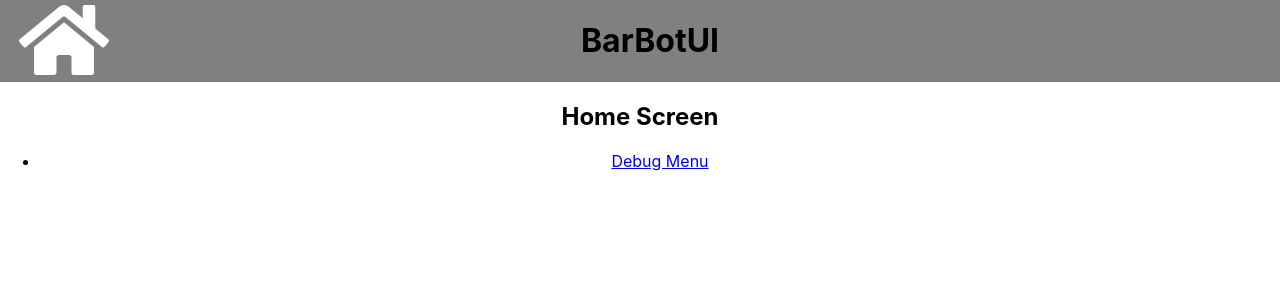
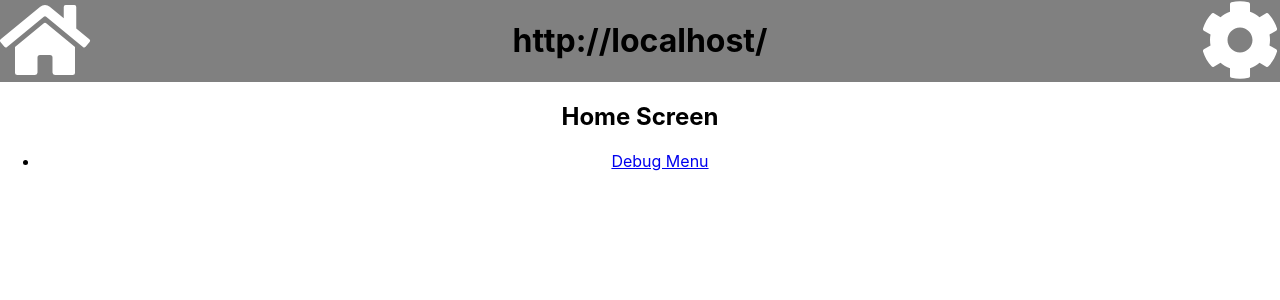
Before and after one commit to EUdds/BarBot, a React (Create React App) app: page / in a window 1280 px wide. Shown: the top 300 px of the page. Built offline with nearby package versions, Linux system fonts and the light colour scheme.

Commit message:
Header settings

```diff
--- a/src/client/App.css
+++ b/src/client/App.css
@@ -2,20 +2,9 @@
   text-align: center;
 }
 
-.App-logo {
-  height: 40vmin;
-  pointer-events: none;
-}
-
-@media (prefers-reduced-motion: no-preference) {
-  .App-logo {
-    animation: App-logo-spin infinite 20s linear;
-  }
-}
-
 .App-header {
   background-color: #282c34;
-  max-height: 10vh;
+  height: 10%;
   display: flex;
   flex-direction: column;
   align-items: center;
--- a/src/client/App.js
+++ b/src/client/App.js
@@ -1,7 +1,7 @@
 /* eslint-disable react/jsx-filename-extension */
 import React, { Component } from 'react';
 import './App.css';
-import { Switch, Route, NavLink, BrowserRouter } from 'react-router-dom';
+import { Switch, Route, NavLink, BrowserRouter, useLocation as Location } from 'react-router-dom';
 import DebugMenu from './views/DebugMenu';
 import HomeScreen from './views/HomeScreen';
 import Header from './components/Header';
--- a/src/client/components/Header.css
+++ b/src/client/components/Header.css
@@ -1,7 +1,14 @@
 .Header {
     height: 10%;
     display: grid;
-    grid-template-columns: 10% 80%;
-    column-gap: 10px;
-    background-color: gray;
+    grid-template-columns: 1fr 3fr 1fr;
+    background-color: grey;
 }
+
+.left {
+    justify-self: start;
+}
+
+.right {
+    justify-self: end;
+}
--- a/src/client/components/Header.js
+++ b/src/client/components/Header.js
@@ -1,15 +1,38 @@
 /* eslint-disable react/jsx-filename-extension */
 import React, { Component } from 'react';
 import './Header.css';
-import { Switch, Route, NavLink, BrowserRouter } from 'react-router-dom';
 import BackButton from './BackButton';
+import SettingsButton from './SettingsButton';
 
 class Header extends Component {
+  constructor(props) {
+    super(props);
+    this.state = {
+      title: 'No Title Set'
+    }
+    this.state.title = window.location.href;
+  }
+  componentDidMount() {
+    this.state.title = window.location.href;
+  }
+
+  componentDidUpdate() {
+    this.state.title = window.location.href
+  }
   render() {
     return (
           <header className="Header">
+            <div className="left">
             <BackButton />
-            <h1>BarBotUI</h1>
+            </div>
+
+            <div className="center">
+            <h1>{this.state.title}</h1>
+            </div>
+
+            <div className="right">
+            <SettingsButton  />
+            </div>
           </header>
     )
   };
--- a/src/client/components/PumpControl.js
+++ b/src/client/components/PumpControl.js
@@ -1,11 +1,15 @@
 import React, {Component} from 'react';
 import io from 'socket.io-client';
 import './PumpControl.css'
+import {FontAwesomeIcon} from '@fortawesome/react-fontawesome';
 export class PumpControl extends Component {
     constructor(props) {
         super(props);
         this.state = {
-            endpoint: 'http://localhost:7000'
+            endpoint: 'http://localhost:7000',
+            pump: {
+                fluid: 'No Fluid Defined'
+            }
         };
         this.socket = io(this.state.endpoint);
         this.state.pumpNumber = props.number;
@@ -24,12 +28,16 @@ export class PumpControl extends Component {
     render() {
         return <div className="pumpControl">
             <p>Pump {this.props.number}</p>
+            <p>Fluid: {this.state.pump.fluid}</p>
             <button className="btn"
                 onClick={(e) => this.onToggleOn(e)}
         >On!</button>
         <button className="btn"
                 onClick={(e) => this.onToggleOff(e)}
         >Off!</button>
+        <button className="btn">
+            <FontAwesomeIcon icon={['fas', 'edit']} style={{color: 'white'}} />
+        </button>
         </div>
     }
 }
--- /dev/null
+++ b/src/client/components/SettingsButton.js
@@ -0,0 +1,16 @@
+import React from 'react';
+import {Link} from 'react-router-dom';
+import {FontAwesomeIcon} from '@fortawesome/react-fontawesome';
+
+class SettingsButton extends React.Component {
+  constructor() {
+    super();
+  }
+
+  render() {
+    return <Link to="/debugMenu"><FontAwesomeIcon icon={['fas', 'cog']} color="white" size="5x" /></Link>
+  }
+
+}
+
+export default SettingsButton;
--- a/src/client/views/DebugMenu.css
+++ b/src/client/views/DebugMenu.css
@@ -3,12 +3,11 @@
   }
   .Subheader {
     background-color: #282c34;
-    min-height: 20%;
+    min-height: 10%;
     display: flex;
     flex-direction: column;
     align-items: center;
     justify-content: center;
-    font-size: calc(10px + 2vmin);
     color: white;
   }
 
--- a/src/client/views/DebugMenu.js
+++ b/src/client/views/DebugMenu.js
@@ -1,9 +1,25 @@
 /* eslint-disable react/jsx-filename-extension */
-import React, {Component} from 'react';
+import React, { Component } from 'react';
 import './DebugMenu.css'
-import {PumpControl} from '../components/PumpControl';
+import { PumpControl } from '../components/PumpControl';
+const ip = require('local-ipv4-address');
 
 class DebugMenu extends Component {
+  constructor(props) {
+    super(props)
+    this.state = {
+      address: 'Loading...'
+    }
+  }
+
+  componentDidMount() {
+    console.log('did mount');
+    ip().then((address) => {
+      console.log(address)
+      this.setState({address: address})
+    });
+  }
+
   render() {
     return (
       <div className="App">
@@ -20,8 +36,10 @@ class DebugMenu extends Component {
           <PumpControl number="6"></PumpControl>
           <PumpControl number="7"></PumpControl>
         </div>
+        <p>IP Address: {this.state.address}</p>
       </div>
-  )};
+    )
+  };
 }
 
 export default DebugMenu;
--- a/src/fontawesome.js
+++ b/src/fontawesome.js
@@ -2,10 +2,12 @@
 import { library } from '@fortawesome/fontawesome-svg-core';
 
 // import your icons
-import { faHome } from '@fortawesome/free-solid-svg-icons';
+import { faHome, faCog, faEdit } from '@fortawesome/free-solid-svg-icons';
 
 library.add(
- faHome
+ faHome,
+ faCog,
+ faEdit
 
   // more icons go here
 );
--- /dev/null
+++ b/src/server/db/index.js
@@ -0,0 +1,3 @@
+const mongoose = require('mongoose');
+
+mongoose.connect('mongodb://localhost:27017/barbot')
```
Also changed, not shown: src/server/index.js (+10 -0 lines), 1 other file (tests, documents, lock files or other folders). Lines whose indentation alone changed are shown as unchanged.
